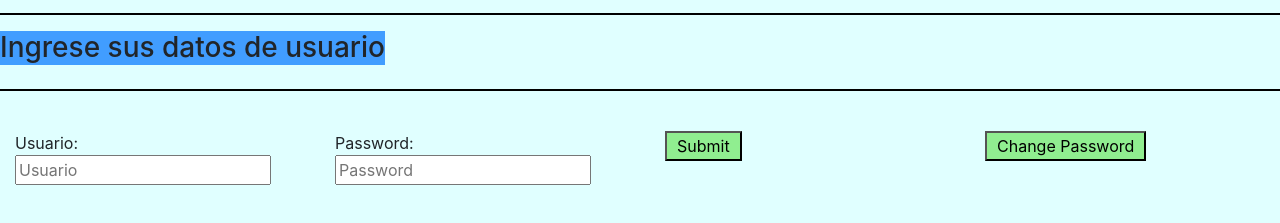
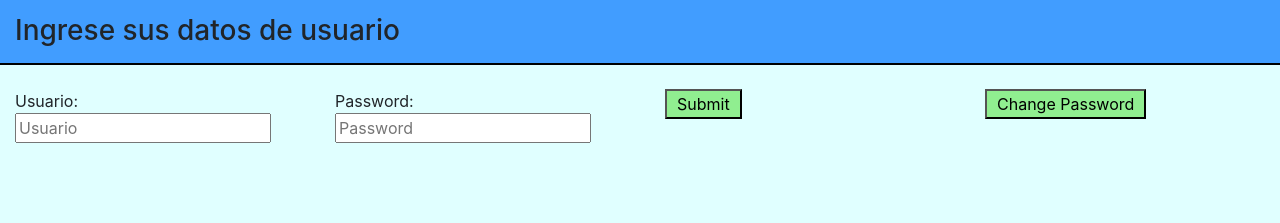
Before and after one commit to san99tiago/IOT_EIA, a website: page SERVERS/EJERCICIO_03_NODE/public/login.html in a window 1280 px wide. Shown: the part 71-294 px from the top of the page. Drawn offline with nearby package versions, Linux system fonts and the light colour scheme.

Commit message:
new styles for organizing HTMLs

```diff
--- a/SERVERS/EJERCICIO_03_NODE/public/css/main.css
+++ b/SERVERS/EJERCICIO_03_NODE/public/css/main.css
@@ -4,6 +4,9 @@
 /* CSS BASICOS DE ESTILO PRINCIPAL DE LOS ELEMENTOS */
 body {
     background-color: lightcyan;
+    margin: 0 !important;
+    padding: 0 !important;
+
 }
 h1 {
     background-color: #00DDFF;
@@ -12,11 +15,16 @@ h1 {
     padding-bottom: 10px;
     border: none;
     font-family: 'Bangers', cursive;
+    margin:0;
 }
 
 h3 {
     background-color: #419DFF;
-    text-align: center;
+    text-align: left;
+    padding: 15px;
+    width:100%;
+    margin:0;
+
 
 }
 
@@ -68,6 +76,13 @@ hr {
     margin-left: 30px;
 }
 
+
+
+.no-margin{
+    margin:0;
+}
+
+
 /* CSS PARA CREACION AUXILIAR DE LAS ANIMACIONES REQUERIDAS Y "DELAYS" */
 .agregar-delay-1 {
     animation-delay: 0.1s;
```
